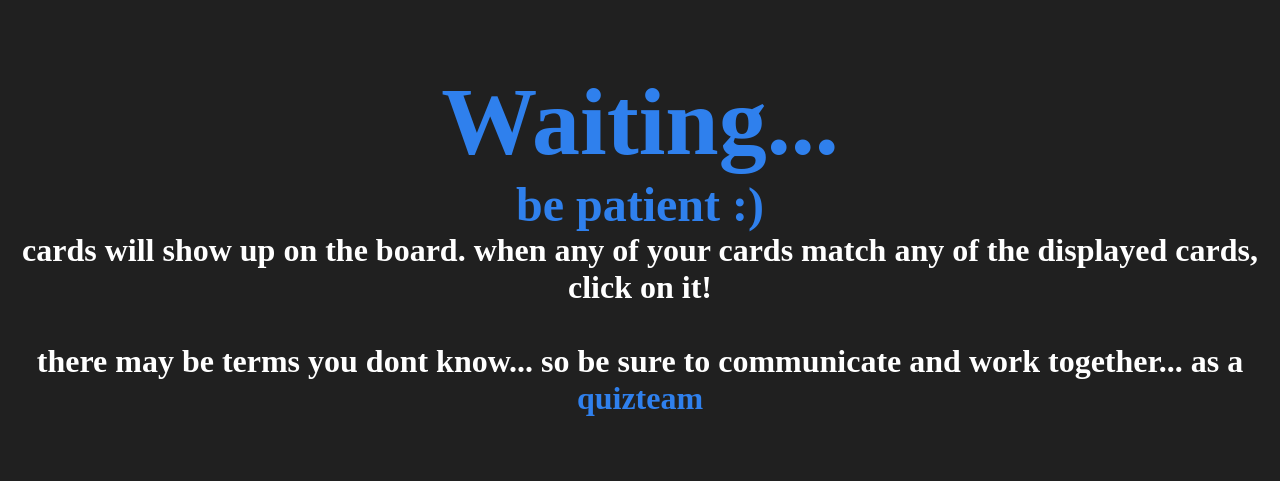
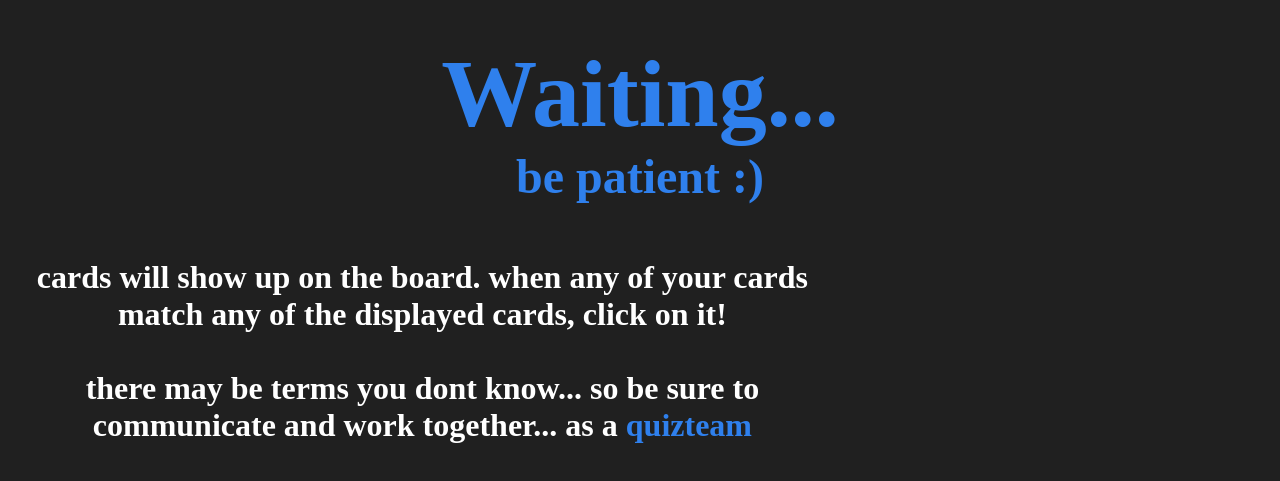
Before and after one commit to darkterbear/quizteam, a React (Create React App) app in the folder quizteam-app/: page / in a window 1280 px wide. Shown: the part 159-640 px from the top of the page. Built offline with nearby package versions, Linux system fonts and the light colour scheme; a web font is replaced by a local one.

Commit message:
spacing on textbox

```diff
--- a/quizteam-app/public/styles.css
+++ b/quizteam-app/public/styles.css
@@ -28,6 +28,10 @@ body {
     position: absolute;
     top: 50vh;
     transform: translateY(-50%);
+}
+
+.instructions {
+    width: 66%;
 }
 
 h1 {
--- a/quizteam-app/src/waiting-room/WaitingRoom.js
+++ b/quizteam-app/src/waiting-room/WaitingRoom.js
@@ -11,8 +11,10 @@ export default class WaitingRoom extends Component {
         return (
             <div className="container vcenter">
                 <h2><blue>Waiting...  </blue></h2>
-                <h4><blue>be patient :)</blue></h4>
-                <h5>cards will show up on the board. when any of your cards match any of the displayed cards, click on it!<br/><br/> there may be terms you dont know... so be sure to communicate and work together... as a <blue>quizteam</blue></h5>
+                <h4><blue>be patient :)</blue><br/><br/></h4>
+                <div className="instructions">
+                    <h5>cards will show up on the board. when any of your cards match any of the displayed cards, click on it!<br/><br/> there may be terms you dont know... so be sure to communicate and work together... as a <blue>quizteam</blue></h5>
+                </div>
                 </div>
         );
     }
```
